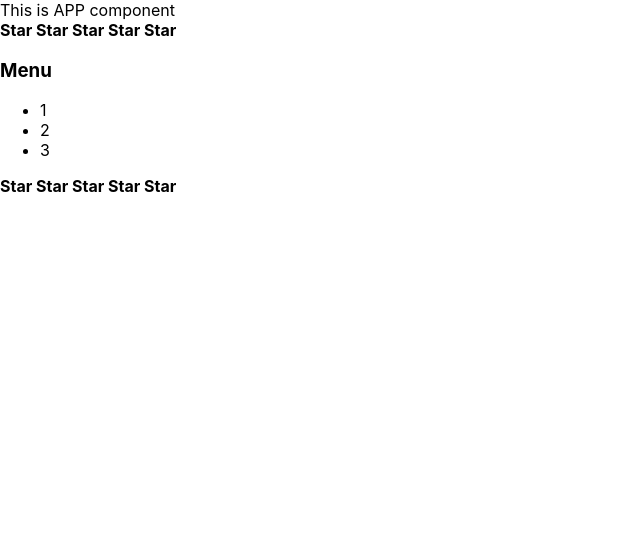
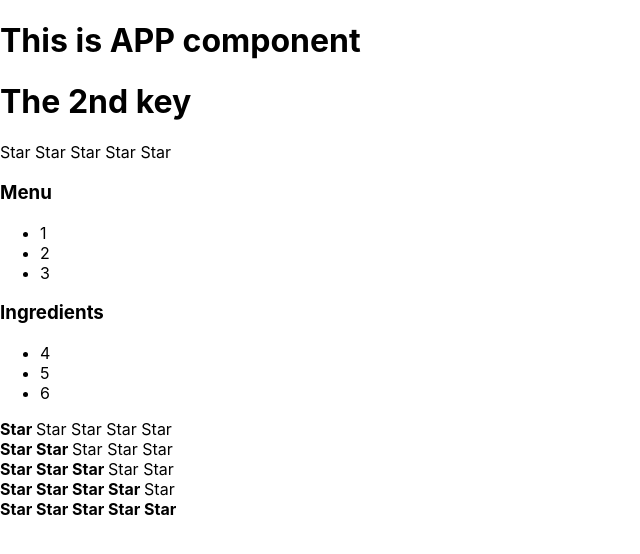
Before and after one commit to IKnopochka/typescript, a React (Create React App) app in the folder 001/: page / in a window 1280 px wide. Shown: the top 554 px of the page, without its empty margins (0-640 px from the left). Built offline with nearby package versions, Linux system fonts and the light colour scheme.

Commit message:
added props: any to accordeon(body/title)

```diff
--- a/001/src/App.tsx
+++ b/001/src/App.tsx
@@ -10,17 +10,31 @@ function App() {
     console.log("App rendering")
     return (
         <div>
-            <AppTitle/>
-            <Rating/>
-            <Accordion/>
-            <Rating/>
+            <PageTitle title={"This is APP component"}/>
+            <PageTitle title={"The 2nd key"}/>
+            <Rating value={0} />
+            <Accordion title={"Menu"} body={<ul>
+                <li>1</li>
+                <li>2</li>
+                <li>3</li>
+            </ul>}/>
+            <Accordion title={"Ingredients"} body={<ul>
+                <li>4</li>
+                <li>5</li>
+                <li>6</li>
+            </ul>}/>
+            <Rating value={1} />
+            <Rating value={2} />
+            <Rating value={3} />
+            <Rating value={4} />
+            <Rating value={5} />
         </div>
     );
 }
 
-function AppTitle() {
-    console.log("AppTitle rendering")
-    return <>This is APP component</>
+function PageTitle(props: any) {
+    console.log("PageTitle rendering")
+    return <h1>{ props.title }</h1>
 }
 
 export default App;
--- a/001/src/components/accordion/Accordion.tsx
+++ b/001/src/components/accordion/Accordion.tsx
@@ -1,27 +1,21 @@
 import React from "react";
 
-function Accordion() {
+function Accordion(props: any) {
     console.log("Accordion rendering")
     return <div>
-        <AccordionTitle/>
-        <AccordionBody/>
+        <AccordionTitle title={props.title}/>
+        <AccordionBody body={props.body}/>
     </div>
 }
 
-function AccordionTitle() {
+function AccordionTitle(props: any) {
     console.log("AccordionTitle rendering")
-    return <h3>Menu</h3>
+    return <h3>{props.title}</h3>
 }
 
-function AccordionBody() {
+function AccordionBody(props: any) {
     console.log("AccordionBody rendering")
-    return (
-        <ul>
-            <li>1</li>
-            <li>2</li>
-            <li>3</li>
-        </ul>
-    )
+    return <>{props.body}</>
 }
 
 export default Accordion;
--- a/001/src/components/rating/Rating.tsx
+++ b/001/src/components/rating/Rating.tsx
@@ -1,19 +1,82 @@
 import React from "react";
 
-export function Rating() {
+export function Rating(props: any) {
     console.log("Rating rendering")
+
+    if (props.value === 1) {
+        return (
+            <div>
+                <Star selected={true}/>
+                <Star selected={false}/>
+                <Star selected={false}/>
+                <Star selected={false}/>
+                <Star selected={false}/>
+            </div>
+        )
+    }
+    if (props.value === 2) {
+        return (
+            <div>
+                <Star selected={true}/>
+                <Star selected={true}/>
+                <Star selected={false}/>
+                <Star selected={false}/>
+                <Star selected={false}/>
+            </div>
+        )
+    }
+    if (props.value === 3) {
+        return (
+            <div>
+                <Star selected={true}/>
+                <Star selected={true}/>
+                <Star selected={true}/>
+                <Star selected={false}/>
+                <Star selected={false}/>
+            </div>
+        )
+    }
+    if (props.value === 4) {
+        return (
+            <div>
+                <Star selected={true}/>
+                <Star selected={true}/>
+                <Star selected={true}/>
+                <Star selected={true}/>
+                <Star selected={false}/>
+            </div>
+        )
+    }
+    if (props.value === 5) {
+        return (
+            <div>
+                <Star selected={true}/>
+                <Star selected={true}/>
+                <Star selected={true}/>
+                <Star selected={true}/>
+                <Star selected={true}/>
+            </div>
+        )
+    }
+
     return (
         <div>
-            <Star selected={true}/>
-            <Star selected={true}/>
+            <Star selected={false}/>
+            <Star selected={false}/>
             <Star selected={false}/>
             <Star selected={false}/>
             <Star selected={false}/>
         </div>
     )
+
 }
 
 function Star(props: any) {
     console.log("Star rendering")
-    return <span><b>Star </b></span>
+    if (props.selected === true) {
+        return <span><b>Star </b></span>
+    } else {
+        return <span>Star </span>
+    }
+
 }
```
